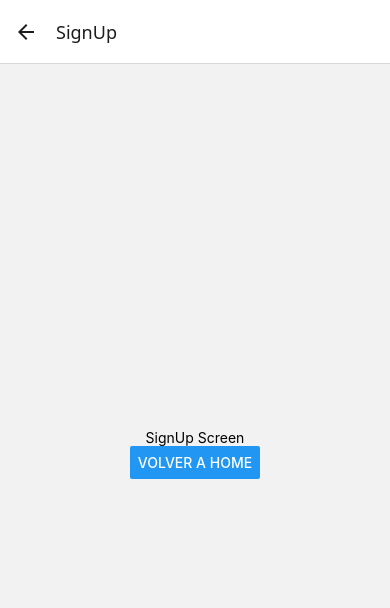
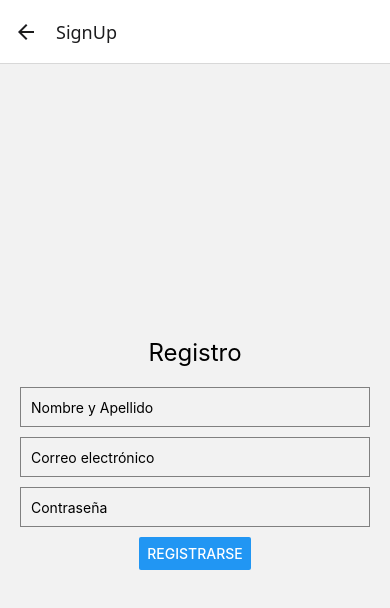
Before and after one commit to dleagar1209/rallyFotografico, a React Native app: screen /SignUp in a window 390 px wide. Shown: the top 608 px of the page. Built offline with nearby package versions, Linux system fonts and the light colour scheme; no server answers.

Commit message:
Realizamos el login y registro

```diff
--- a/App.js
+++ b/App.js
@@ -1,23 +1,55 @@
-import React from 'react';
+import React, { useState, useEffect } from 'react';
+import { ActivityIndicator, View } from 'react-native';
 import { NavigationContainer } from '@react-navigation/native';
 import { createStackNavigator } from '@react-navigation/stack';
+import { onAuthStateChanged } from 'firebase/auth';
 import Home from './screens/Home';
 import Login from './screens/Login';
 import Options from './screens/Options';
 import SignUp from './screens/SignUp';
 import Main from './screens/Main';
+import Users from './screens/Users';
+import Images from './screens/Images';
+import Stats from './screens/Stats';
+import { auth } from './firebaseConfig';
 
 const Stack = createStackNavigator();
 
 export default function App() {
+  const [initialRoute, setInitialRoute] = useState('Home');
+  const [loading, setLoading] = useState(true);
+
+  useEffect(() => {
+    const unsubscribe = onAuthStateChanged(auth, (user) => {
+      if (user) {
+        setInitialRoute('Main');
+      } else {
+        setInitialRoute('Home');
+      }
+      setLoading(false);
+    });
+    return unsubscribe;
+  }, []);
+
+  if (loading) {
+    return (
+      <View style={{ flex: 1, justifyContent: 'center', alignItems: 'center' }}>
+        <ActivityIndicator size="large" />
+      </View>
+    );
+  }
+
   return (
     <NavigationContainer>
-      <Stack.Navigator initialRouteName="Home">
+      <Stack.Navigator initialRouteName={initialRoute}>
         <Stack.Screen name="Home" component={Home} />
         <Stack.Screen name="Login" component={Login} />
         <Stack.Screen name="Options" component={Options} />
         <Stack.Screen name="SignUp" component={SignUp} />
         <Stack.Screen name="Main" component={Main} />
+        <Stack.Screen name="Users" component={Users} />
+        <Stack.Screen name="Images" component={Images} />
+        <Stack.Screen name="Stats" component={Stats} />
       </Stack.Navigator>
     </NavigationContainer>
   );
--- a/package.json
+++ b/package.json
@@ -15,8 +15,10 @@
     "expo": "~52.0.42",
     "expo-status-bar": "~2.0.1",
     "firebase": "^11.6.0",
+    "formik": "^2.4.6",
     "react": "18.3.1",
-    "react-native": "^0.76.9"
+    "react-native": "^0.76.9",
+    "yup": "^1.6.1"
   },
   "devDependencies": {
     "@babel/core": "^7.20.0"
--- a/screens/Home.js
+++ b/screens/Home.js
@@ -1,22 +1,26 @@
 import React from 'react';
-import { View, Text, Button, StyleSheet } from 'react-native';
+import { View, Text, TouchableOpacity, StyleSheet } from 'react-native';
 
 export default function Home({ navigation }) {
     return (
         <View style={styles.container}>
-            <Text>Home Screen</Text>
-            <Button
-                title="Ir a Login"
+            <Text style={styles.title}>Bienvenido a RallyFotografico</Text>
+            <Text style={styles.description}>
+                RallyFotografico es una aplicación que te permite participar en concursos de fotografía,
+                compartir tus imágenes y competir con otros usuarios. ¡Únete y muestra tu talento!
+            </Text>
+            <TouchableOpacity
+                style={styles.button}
                 onPress={() => navigation.navigate('Login')}
-            />
-            <Button
-                title="Ir a Options"
-                onPress={() => navigation.navigate('Options')}
-            />
-            <Button
-                title="Ir a SignUp"
+            >
+                <Text style={styles.buttonText}>Iniciar Sesión</Text>
+            </TouchableOpacity>
+            <TouchableOpacity
+                style={[styles.button, styles.buttonSecondary]}
                 onPress={() => navigation.navigate('SignUp')}
-            />
+            >
+                <Text style={styles.buttonText}>Registrarse</Text>
+            </TouchableOpacity>
         </View>
     );
 }
@@ -26,5 +30,35 @@ const styles = StyleSheet.create({
         flex: 1,
         alignItems: 'center',
         justifyContent: 'center',
+        paddingHorizontal: 20,
+        backgroundColor: '#f2f2f2',
+    },
+    title: {
+        fontSize: 28,
+        fontWeight: 'bold',
+        marginBottom: 15,
+        textAlign: 'center',
+    },
+    description: {
+        fontSize: 16,
+        textAlign: 'center',
+        marginBottom: 30,
+        color: '#555',
+    },
+    button: {
+        backgroundColor: '#1E90FF',
+        paddingVertical: 12,
+        paddingHorizontal: 30,
+        borderRadius: 25,
+        marginBottom: 15,
+        width: '80%',
+        alignItems: 'center',
+    },
+    buttonSecondary: {
+        backgroundColor: '#32CD32',
+    },
+    buttonText: {
+        color: '#fff',
+        fontSize: 18,
     },
 });
--- a/screens/Images.js
+++ b/screens/Images.js
@@ -0,0 +1,23 @@
+import React from 'react';
+import { View, Text, StyleSheet } from 'react-native';
+
+export default function Images() {
+    return (
+        <View style={styles.container}>
+            <Text style={styles.title}>Imágenes</Text>
+            <Text>Funcionalidad mínima implementada.</Text>
+        </View>
+    );
+}
+
+const styles = StyleSheet.create({
+    container: {
+        flex: 1,
+        alignItems: 'center',
+        justifyContent: 'center',
+    },
+    title: {
+        fontSize: 24,
+        marginBottom: 10,
+    },
+});
--- a/screens/Login.js
+++ b/screens/Login.js
@@ -1,14 +1,61 @@
 import React from 'react';
-import { View, Text, Button, StyleSheet } from 'react-native';
+import { View, Text, TextInput, Button, StyleSheet, Alert } from 'react-native';
+import { Formik } from 'formik';
+import * as Yup from 'yup';
+import { auth, signInWithEmailAndPassword } from '../firebaseConfig';
+
+const LoginSchema = Yup.object().shape({
+    email: Yup.string().email('Email inválido').required('Requerido'),
+    password: Yup.string().required('Requerido'),
+});
 
 export default function Login({ navigation }) {
+    const handleLogin = async (values) => {
+        try {
+            const { email, password } = values;
+            await signInWithEmailAndPassword(auth, email, password);
+            Alert.alert('Inicio de sesión exitoso');
+            navigation.navigate('Home');
+        } catch (error) {
+            Alert.alert('Error', error.message);
+        }
+    };
+
     return (
         <View style={styles.container}>
-            <Text>Login Screen</Text>
-            <Button
-                title="Volver a Home"
-                onPress={() => navigation.navigate('Home')}
-            />
+            <Text style={styles.title}>Login</Text>
+            <Formik
+                initialValues={{ email: '', password: '' }}
+                validationSchema={LoginSchema}
+                onSubmit={handleLogin}
+            >
+                {({ handleChange, handleBlur, handleSubmit, values, errors, touched }) => (
+                    <>
+                        <TextInput
+                            style={styles.input}
+                            placeholder="Correo electrónico"
+                            onChangeText={handleChange('email')}
+                            onBlur={handleBlur('email')}
+                            value={values.email}
+                            keyboardType="email-address"
+                            autoCapitalize="none"
+                        />
+                        {errors.email && touched.email && <Text style={styles.error}>{errors.email}</Text>}
+
+                        <TextInput
+                            style={styles.input}
+                            placeholder="Contraseña"
+                            onChangeText={handleChange('password')}
+                            onBlur={handleBlur('password')}
+                            value={values.password}
+                            secureTextEntry
+                        />
+                        {errors.password && touched.password && <Text style={styles.error}>{errors.password}</Text>}
+
+                        <Button title="Iniciar Sesión" onPress={handleSubmit} />
+                    </>
+                )}
+            </Formik>
         </View>
     );
 }
@@ -18,5 +65,22 @@ const styles = StyleSheet.create({
         flex: 1,
         alignItems: 'center',
         justifyContent: 'center',
+        padding: 20,
+    },
+    title: {
+        fontSize: 24,
+        marginBottom: 20,
+    },
+    input: {
+        width: '100%',
+        height: 40,
+        borderColor: 'gray',
+        borderWidth: 1,
+        marginBottom: 10,
+        paddingHorizontal: 10,
+    },
+    error: {
+        color: 'red',
+        marginBottom: 10,
     },
 });
--- a/screens/SignUp.js
+++ b/screens/SignUp.js
@@ -1,14 +1,83 @@
 import React from 'react';
-import { View, Text, Button, StyleSheet } from 'react-native';
+import { View, Text, TextInput, Button, StyleSheet, Alert } from 'react-native';
+import { Formik } from 'formik';
+import * as Yup from 'yup';
+import { auth, firestore, createUserWithEmailAndPassword, doc, setDoc, serverTimestamp } from '../firebaseConfig';
+
+const SignUpSchema = Yup.object().shape({
+    name: Yup.string().required('Requerido'),
+    email: Yup.string().email('Email inválido').required('Requerido'),
+    password: Yup.string()
+        .matches(
+            /^(?=.*[a-z])(?=.*[A-Z])(?=.*\W).{7,}$/,
+            'La contraseña debe tener al menos 7 caracteres, una mayúscula, una minúscula y un carácter especial'
+        )
+        .required('Requerido'),
+});
 
 export default function SignUp({ navigation }) {
+    const handleSignUp = async (values) => {
+        try {
+            const { email, password, name } = values;
+            const userCredential = await createUserWithEmailAndPassword(auth, email, password);
+            const userId = userCredential.user.uid;
+            await setDoc(doc(firestore, 'users', userId), {
+                id: userId,
+                nombre: name,
+                email,
+                fechaCreacion: serverTimestamp(),
+            });
+            Alert.alert('Usuario creado exitosamente');
+            navigation.navigate('Home');
+        } catch (error) {
+            Alert.alert('Error', error.message);
+        }
+    };
+
     return (
         <View style={styles.container}>
-            <Text>SignUp Screen</Text>
-            <Button
-                title="Volver a Home"
-                onPress={() => navigation.navigate('Home')}
-            />
+            <Text style={styles.title}>Registro</Text>
+            <Formik
+                initialValues={{ name: '', email: '', password: '' }}
+                validationSchema={SignUpSchema}
+                onSubmit={handleSignUp}
+            >
+                {({ handleChange, handleBlur, handleSubmit, values, errors, touched }) => (
+                    <>
+                        <TextInput
+                            style={styles.input}
+                            placeholder="Nombre y Apellido"
+                            onChangeText={handleChange('name')}
+                            onBlur={handleBlur('name')}
+                            value={values.name}
+                        />
+                        {errors.name && touched.name && <Text style={styles.error}>{errors.name}</Text>}
+
+                        <TextInput
+                            style={styles.input}
+                            placeholder="Correo electrónico"
+                            onChangeText={handleChange('email')}
+                            onBlur={handleBlur('email')}
+                            value={values.email}
+                            keyboardType="email-address"
+                            autoCapitalize="none"
+                        />
+                        {errors.email && touched.email && <Text style={styles.error}>{errors.email}</Text>}
+
+                        <TextInput
+                            style={styles.input}
+                            placeholder="Contraseña"
+                            onChangeText={handleChange('password')}
+                            onBlur={handleBlur('password')}
+                            value={values.password}
+                            secureTextEntry
+                        />
+                        {errors.password && touched.password && <Text style={styles.error}>{errors.password}</Text>}
+
+                        <Button title="Registrarse" onPress={handleSubmit} />
+                    </>
+                )}
+            </Formik>
         </View>
     );
 }
@@ -18,5 +87,22 @@ const styles = StyleSheet.create({
         flex: 1,
         alignItems: 'center',
         justifyContent: 'center',
+        padding: 20,
+    },
+    title: {
+        fontSize: 24,
+        marginBottom: 20,
+    },
+    input: {
+        width: '100%',
+        height: 40,
+        borderColor: 'gray',
+        borderWidth: 1,
+        marginBottom: 10,
+        paddingHorizontal: 10,
+    },
+    error: {
+        color: 'red',
+        marginBottom: 10,
     },
 });
--- a/screens/Stats.js
+++ b/screens/Stats.js
@@ -0,0 +1,23 @@
+import React from 'react';
+import { View, Text, StyleSheet } from 'react-native';
+
+export default function Stats() {
+    return (
+        <View style={styles.container}>
+            <Text style={styles.title}>Estadísticas</Text>
+            <Text>Funcionalidad mínima implementada.</Text>
+        </View>
+    );
+}
+
+const styles = StyleSheet.create({
+    container: {
+        flex: 1,
+        alignItems: 'center',
+        justifyContent: 'center',
+    },
+    title: {
+        fontSize: 24,
+        marginBottom: 10,
+    },
+});
--- a/screens/Users.js
+++ b/screens/Users.js
@@ -0,0 +1,23 @@
+import React from 'react';
+import { View, Text, StyleSheet } from 'react-native';
+
+export default function Users() {
+    return (
+        <View style={styles.container}>
+            <Text style={styles.title}>Usuarios</Text>
+            <Text>Funcionalidad mínima implementada.</Text>
+        </View>
+    );
+}
+
+const styles = StyleSheet.create({
+    container: {
+        flex: 1,
+        alignItems: 'center',
+        justifyContent: 'center',
+    },
+    title: {
+        fontSize: 24,
+        marginBottom: 10,
+    },
+});
```
Also changed, not shown: 1 other file (tests, documents, lock files or other folders).
